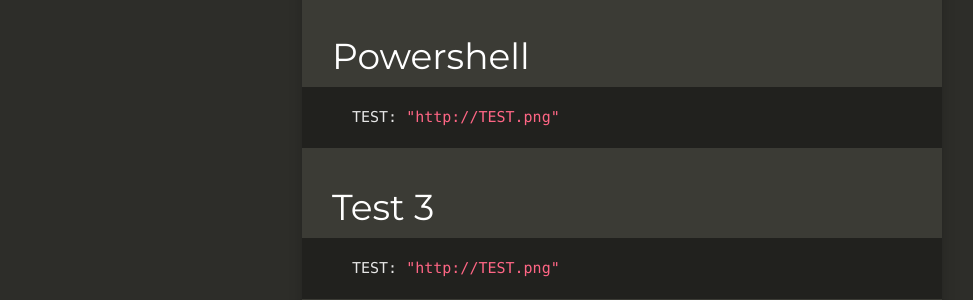
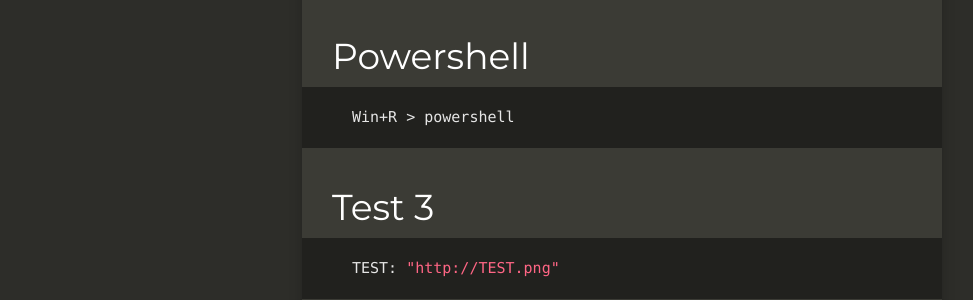
Before and after one commit to eski1337/lblb-it-ffd00, a Jekyll site: the page built from _posts/2014-06-08-using-thumbnails.md, in a window 1280 px wide. Shown: the part 544-844 px from the top of the page, without its empty margins (18-991 px from the left). Built offline with Jekyll 4.4.1, drawn with Linux system fonts in a browser that asks for light colours; nearby versions of some CDN libraries; comment, search, counter and statistics services are not loaded.

Commit message:
2014-06-08-using-thumbnails.md: changed

````diff
--- a/_posts/2014-06-08-using-thumbnails.md
+++ b/_posts/2014-06-08-using-thumbnails.md
@@ -30,7 +30,7 @@
 
 
 ```
-TEST: "http://TEST.png"
+Win+R > powershell
 ```
 
 ## Test 3
````
